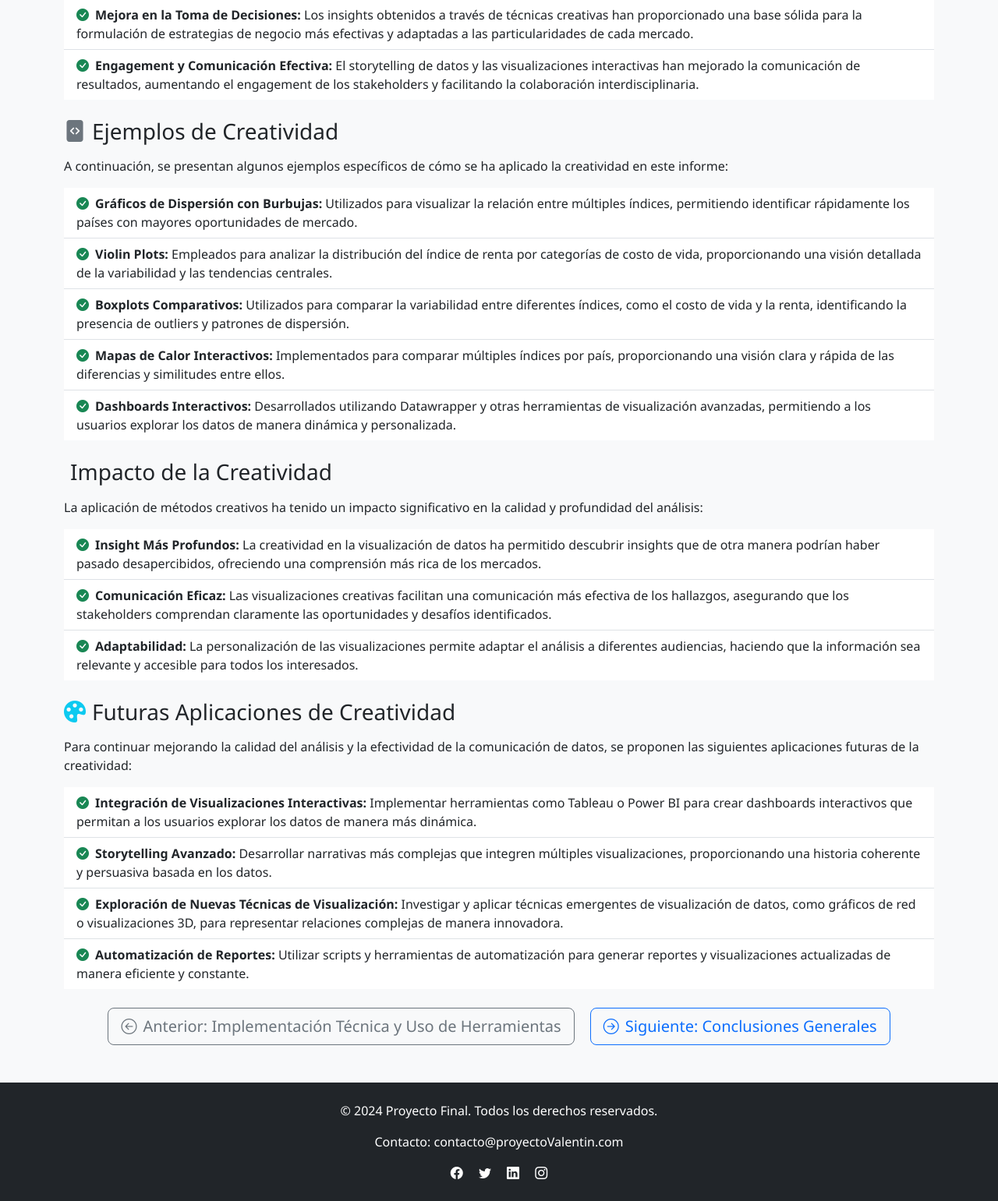
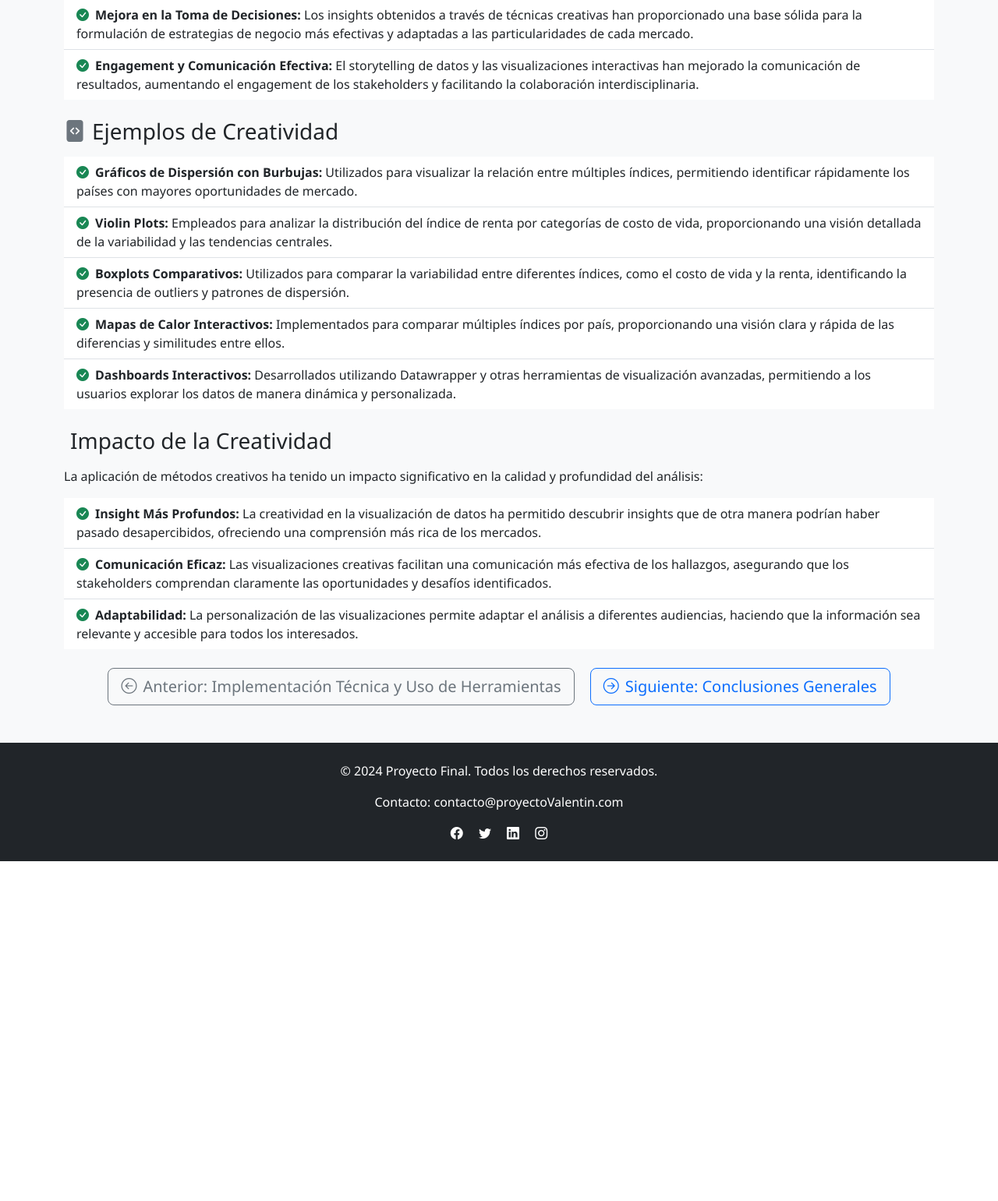
Before and after one commit to Valentinhp/PAGINA_ANALISIS, a FastAPI app: page /creatividad in a window 1280 px wide; the page is wider, and only the part inside the window is pictured. Shown: the part 1339-2880 px from the top of that part at 78% size. After the commit the page ends 2444 px from the top of that part, so only its background shows below. Run offline with FastAPI, Linux system fonts and the light colour scheme.

Commit message:
Ultimo Detalle

```diff
--- a/templates/creatividad.html
+++ b/templates/creatividad.html
@@ -84,9 +84,7 @@
     <!-- Ejemplos de Creatividad -->
     <div class="mb-4">
         <h3 class="mb-3"><i class="bi bi-file-code-fill me-2 text-secondary"></i>Ejemplos de Creatividad</h3>
-        <p>
-            A continuación, se presentan algunos ejemplos específicos de cómo se ha aplicado la creatividad en este informe:
-        </p>
+
         <ul class="list-group list-group-flush">
             <li class="list-group-item">
                 <i class="bi bi-check-circle-fill me-2 text-success"></i><strong>Gráficos de Dispersión con Burbujas:</strong> Utilizados para visualizar la relación entre múltiples índices, permitiendo identificar rápidamente los países con mayores oportunidades de mercado.
@@ -125,27 +123,7 @@
         </ul>
     </div>
 
-    <!-- Futuras Aplicaciones de Creatividad -->
-    <div class="mb-4">
-        <h3 class="mb-3"><i class="bi bi-palette-fill me-2 text-info"></i>Futuras Aplicaciones de Creatividad</h3>
-        <p>
-            Para continuar mejorando la calidad del análisis y la efectividad de la comunicación de datos, se proponen las siguientes aplicaciones futuras de la creatividad:
-        </p>
-        <ul class="list-group list-group-flush">
-            <li class="list-group-item">
-                <i class="bi bi-check-circle-fill me-2 text-success"></i><strong>Integración de Visualizaciones Interactivas:</strong> Implementar herramientas como Tableau o Power BI para crear dashboards interactivos que permitan a los usuarios explorar los datos de manera más dinámica.
-            </li>
-            <li class="list-group-item">
-                <i class="bi bi-check-circle-fill me-2 text-success"></i><strong>Storytelling Avanzado:</strong> Desarrollar narrativas más complejas que integren múltiples visualizaciones, proporcionando una historia coherente y persuasiva basada en los datos.
-            </li>
-            <li class="list-group-item">
-                <i class="bi bi-check-circle-fill me-2 text-success"></i><strong>Exploración de Nuevas Técnicas de Visualización:</strong> Investigar y aplicar técnicas emergentes de visualización de datos, como gráficos de red o visualizaciones 3D, para representar relaciones complejas de manera innovadora.
-            </li>
-            <li class="list-group-item">
-                <i class="bi bi-check-circle-fill me-2 text-success"></i><strong>Automatización de Reportes:</strong> Utilizar scripts y herramientas de automatización para generar reportes y visualizaciones actualizadas de manera eficiente y constante.
-            </li>
-        </ul>
-    </div>
+
 
     <!-- Botones de Navegación -->
     <section class="text-center">
```
Also changed, not shown: templates/implementacion.html (+10 -9 lines), templates/index.html (+29 -15 lines), templates/introduccion.html (+25 -9 lines), templates/preparacion.html (+19 -5 lines), templates/problema.html (+26 -7 lines).
